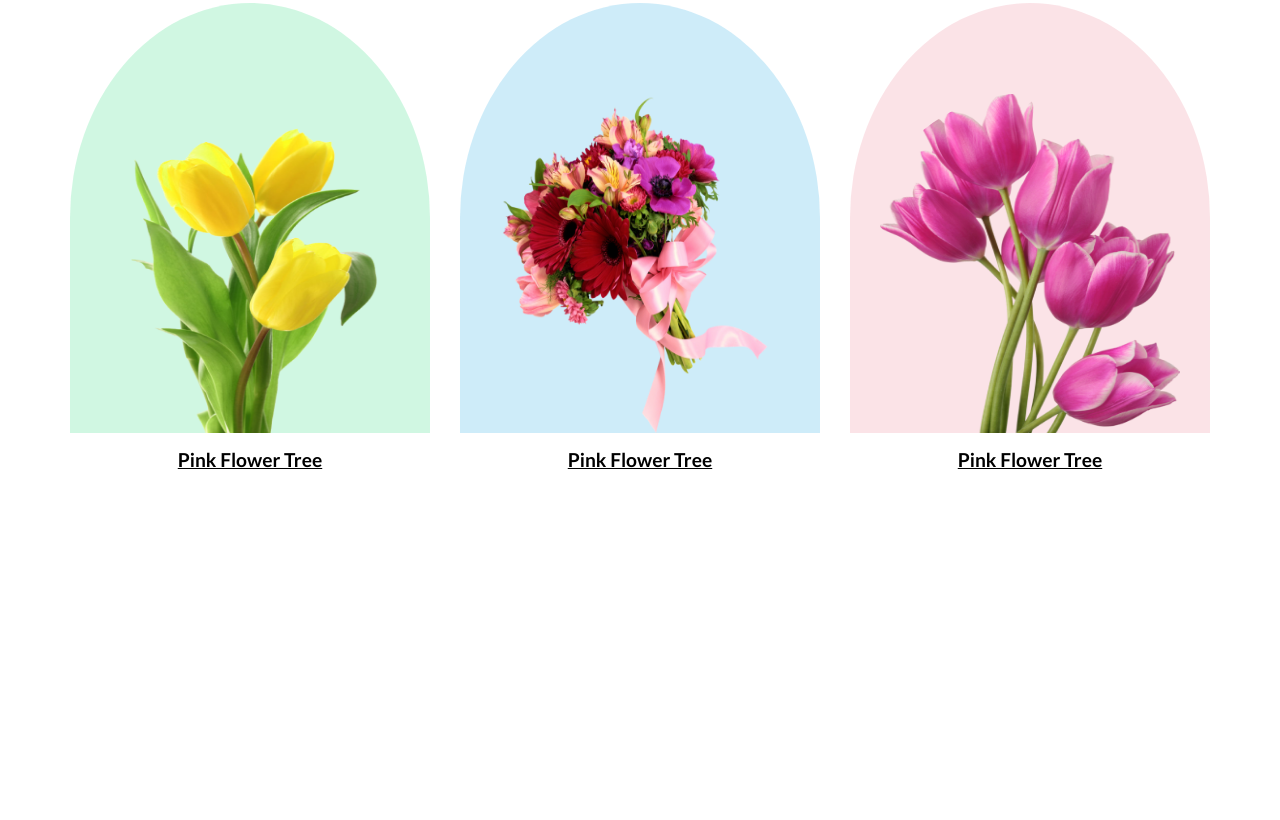
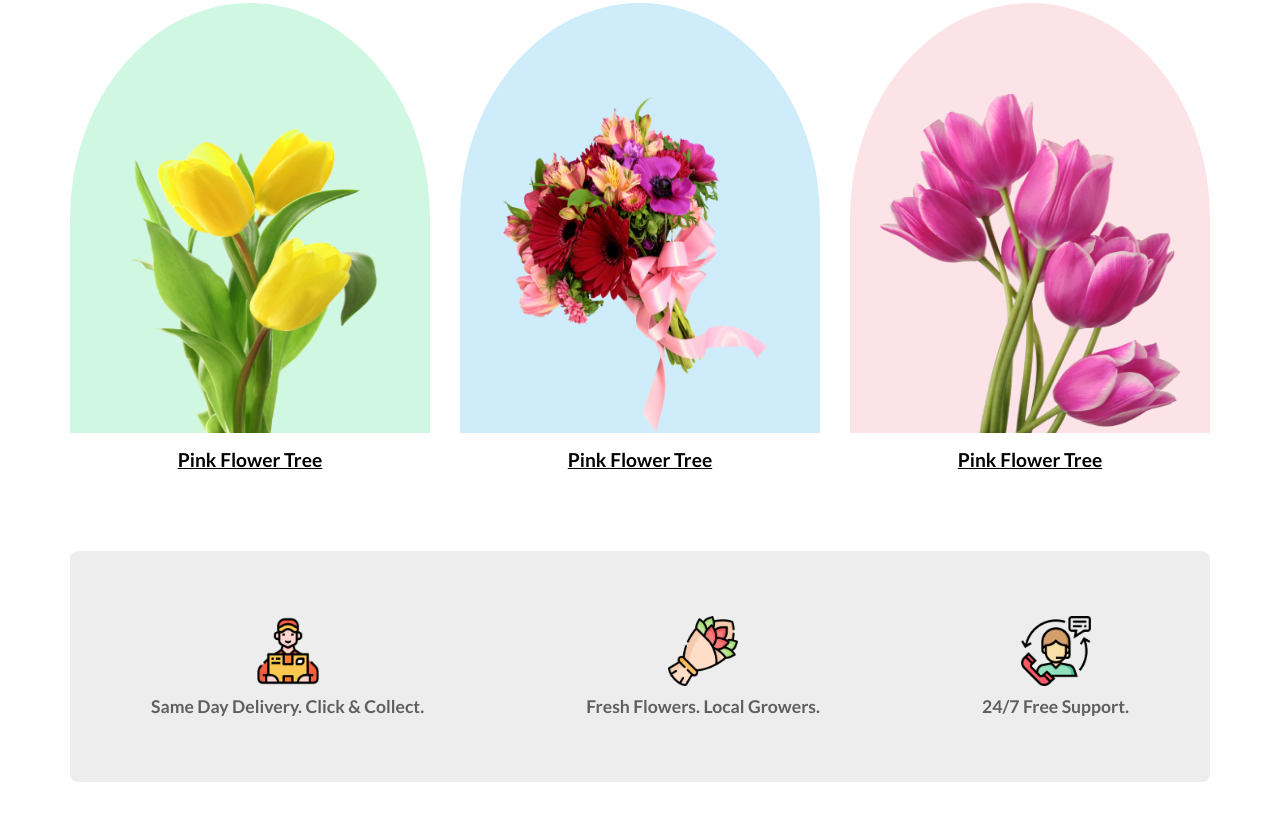
Before and after one commit to fahimKhanOnly/Flower-Shop, a plain HTML site: page index.html in a window 1280 px wide. Shown: the part 899-1719 px from the top of the page. Before the commit the page ends 1450 px from the top, so only its background shows below. Drawn offline with Linux system fonts and the light colour scheme.

Commit message:
Completed the Service section.

```diff
--- a/index.html
+++ b/index.html
@@ -54,7 +54,23 @@
             </div>
         </section>
 
+        <section class="service-container">
+            <div class="service-items">
+                <div class="service-item">
+                    <img src="./assets/Group57.png">
+                    <p>Same Day Delivery. Click & Collect.</p>
+                </div>
+                <div class="service-item">
+                    <img src="./assets/Group58.png">
+                    <p>Fresh Flowers. Local Growers.</p>
+                </div>
+                <div class="service-item">
+                    <img src="./assets/Group59.png">
+                    <p>24/7 Free Support.</p>
+                </div>
+            </div>
 
+        </section>
     </main>
 
     <footer>
--- a/styles/responsive.css
+++ b/styles/responsive.css
@@ -26,7 +26,14 @@
         padding: 45px 30px 0 30px;
         border-radius: 20px;
     }
-
+    .service-items{
+        flex-direction: column;
+        max-width: fit-content;
+        margin: 0 auto;
+    }
+    .service-item{
+        margin: 30px 20px;
+    }
 }
 @media screen and (max-width: 450px) {
     .header-contents > h1{
@@ -50,4 +57,7 @@
     .featured-flower > h5{
         font-size: 1.02rem;
     }
+    .service-item > p{
+        font-size: 1rem;
+    }
 }
--- a/styles/style.css
+++ b/styles/style.css
@@ -135,3 +135,32 @@ button{
     background-color: rgba(247, 203, 210, 0.534);
 }
 /* Featured section ends here */
+
+/* Service section starts here */
+.service-container{
+    padding: 0 13px;
+    max-width: 1140px;
+    margin: 0 auto 80px auto;
+}
+.service-items{
+    background-color: rgba(211, 211, 211, 0.418);
+    display: flex;
+    justify-content: space-around;
+    border-radius: 8px;
+}
+.service-item{
+    display: flex;
+    flex-direction: column;
+    align-items: center;
+    margin: 65px 20px;
+    gap: 10px;
+}
+.service-item > img{
+    width: 70px;
+}
+.service-item > p{
+    font-size: 1.1rem;
+    font-weight: 600;
+    color: var(--primary-color);
+}
+/* Service section ends here */
```
Also changed, not shown: assets/Group57.png (renamed from assets/Group 57.png), assets/Group58.png (renamed from assets/Group 58.png), assets/Group59.png (renamed from assets/Group 59.png).
